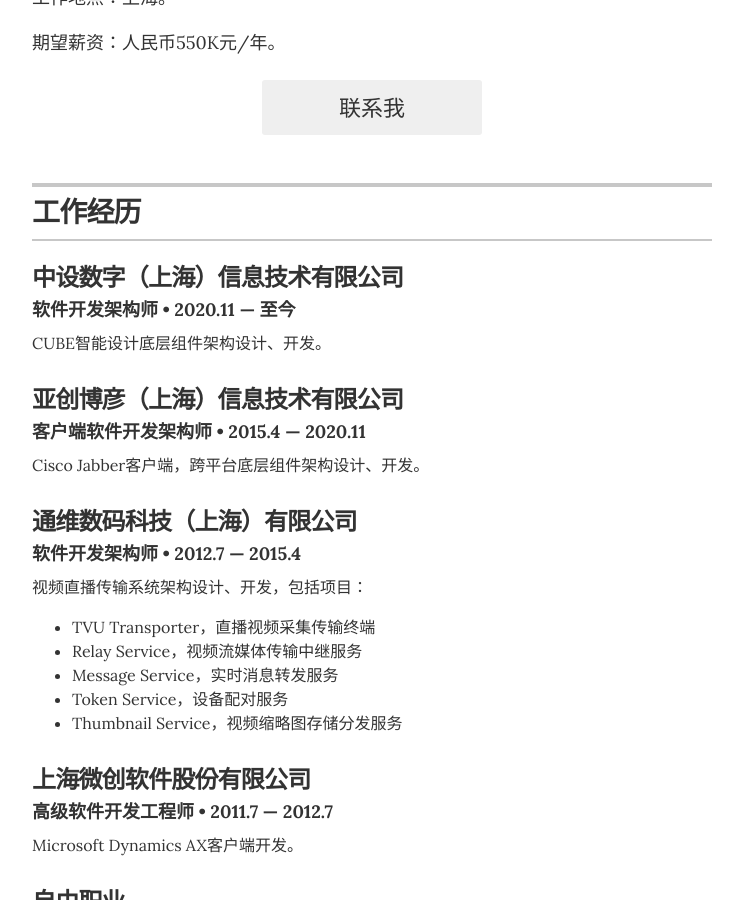
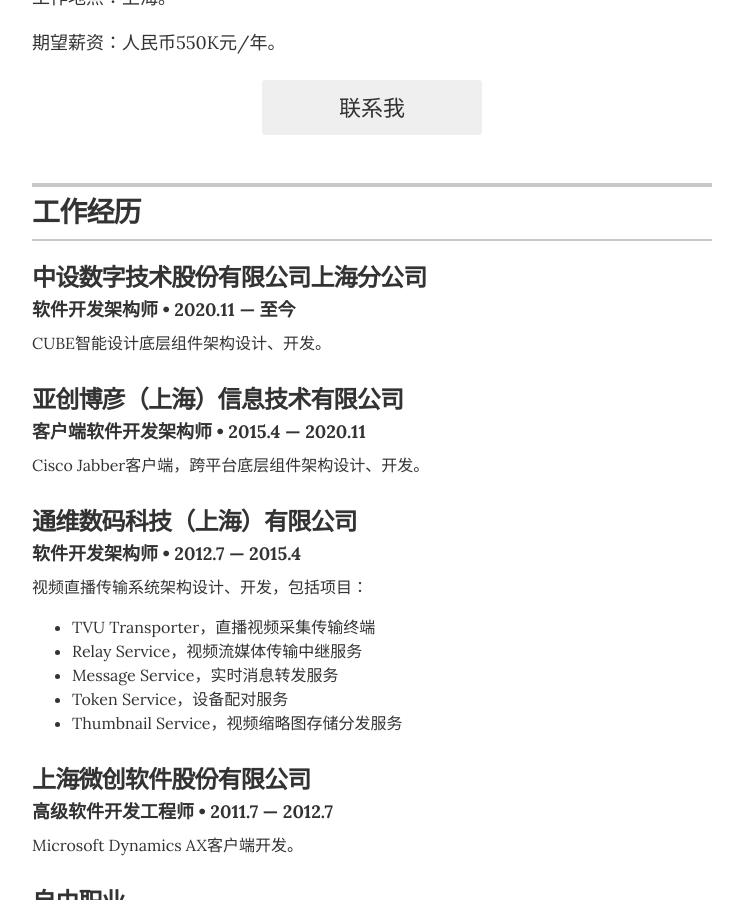
Before and after one commit to missdeer/fanresume, a Jekyll site: the page built from index.html, in a window 1280 px wide and 900 px high, scrolled down 435 px. Shown: the whole window, without its empty margins (268-1011 px from the left). Built offline with Jekyll 4.4.1, drawn with Linux system fonts in a browser that asks for light colours.

Commit message:
Update resume.html

```diff
--- a/_layouts/resume.html
+++ b/_layouts/resume.html
@@ -52,7 +52,7 @@
 
         <!-- Duplicate these resume-item elements and edit accordingly for each job you want to add here -->
         <div class="resume-item" itemscope itemprop="worksFor" itemtype="http://schema.org/Organization">
-          <h3 class="resume-item-title" itemprop="name">中设数字（上海）信息技术有限公司</h3>
+          <h3 class="resume-item-title" itemprop="name">中设数字技术股份有限公司上海分公司</h3>
           <h4 class="resume-item-details" itemprop="description">软件开发架构师 &bull; 2020.11 &mdash; 至今</h4>
           <p class="resume-item-copy">CUBE智能设计底层组件架构设计、开发。</p>
         </div><!-- end of resume-item -->
```
